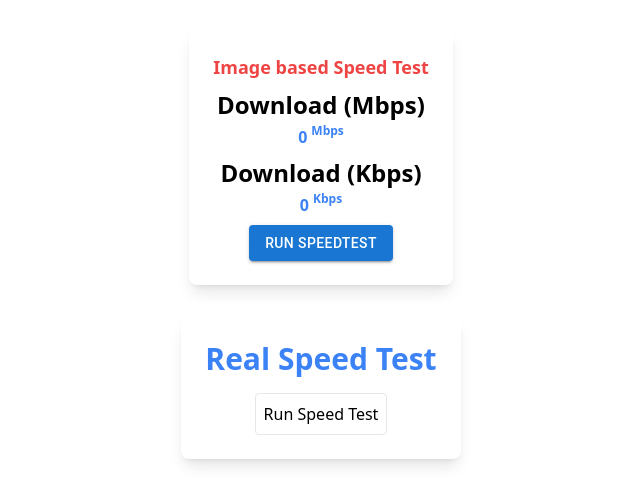
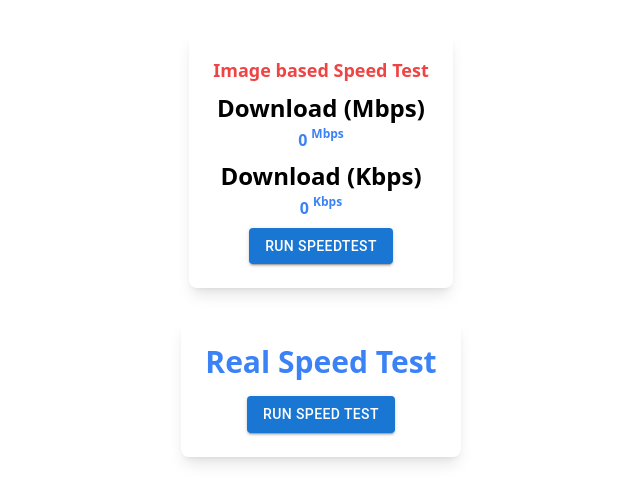
Before and after one commit to HisamNasir/speedtest-net, a Next.js app: page / in a window 1280 px wide. Shown: the part 156-660 px from the top of the page, without its empty margins (319-959 px from the left). Built offline with nearby package versions, Linux system fonts and the light colour scheme.

Commit message:
Update speedtest.js

```diff
--- a/pages/speedtest.js
+++ b/pages/speedtest.js
@@ -27,8 +27,8 @@ export default function SpeedTestPage() {
           {" "}
           Real Speed Test
         </h1>
-        <button
-          className="p-2 border rounded"
+        <Button
+          className=" bg-slate-500"
           variant="contained"
           color="primary"
           onClick={handleRunSpeedTest}
@@ -38,7 +38,7 @@ export default function SpeedTestPage() {
           }
         >
           {isLoading ? "Running Test..." : "Run Speed Test"}
-        </button>
+        </Button>
         {speedTestResult && (
           <div>
             <h2 className="text-2xl font-bold mt-8 mb-4">Speed Test Results</h2>
```
